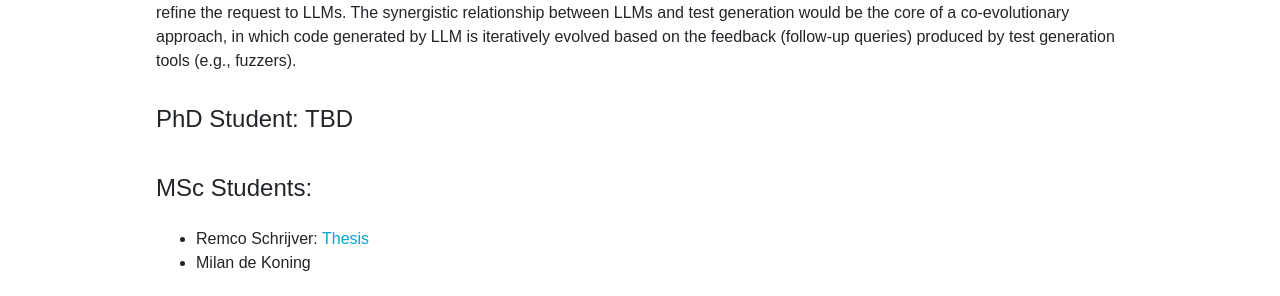
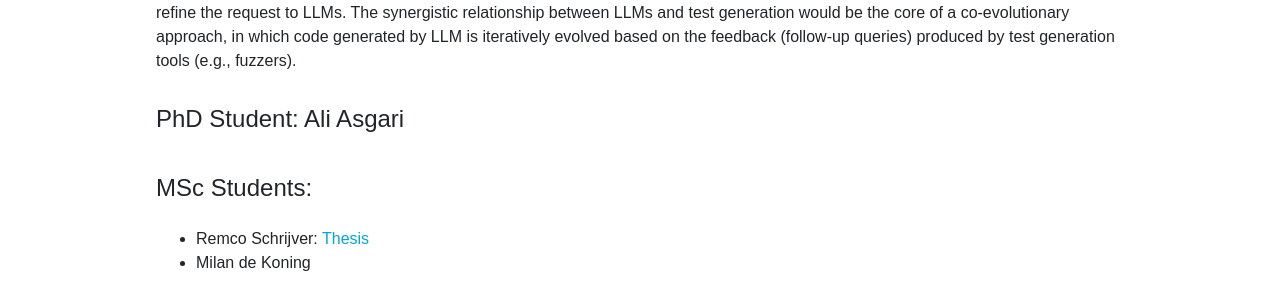
Before and after one commit to SERG-Delft/ai4se-website, a Jekyll site: the page built from _tracks/01_code_gen_validation.md, in a window 1280 px wide. Shown: the part 541-837 px from the top of the page. Built offline with Jekyll 4.4.1, drawn with Linux system fonts in a browser that asks for light colours; nearby versions of some CDN libraries.

Commit message:
Update 01_code_gen_validation.md
Track 1 is updated.

```diff
--- a/_tracks/01_code_gen_validation.md
+++ b/_tracks/01_code_gen_validation.md
@@ -4,7 +4,7 @@ track-id: 1
 title: Code Generation and Validation
 tu-leader: Annibale Panichella
 jb-leader: Pouria Derakhshanfar
-phd: TBD
+phd: Ali Asgari
 ---
 
 This track focuses on code generation using AI techniques. We aim to explore the strategies for 1) validating this generated code and 2) how this generated code can help developers validate their handwritten code (automated test generation).
@@ -15,7 +15,7 @@ One research direction involves applying metamorphic testing to obtain multiple
 
 Additionally, we plan to use test generation to validate the code created by LLMs w.r.t. bugs and crashes, for example, using fuzzing techniques to identify inputs that may trigger crashes (e.g., null pointer exception). We can then use these inputs or generated tests to refine the request to LLMs. The synergistic relationship between LLMs and test generation would be the core of a co-evolutionary approach, in which code generated by LLM is iteratively evolved based on the feedback (follow-up queries) produced by test generation tools (e.g., fuzzers).
 
-### PhD Student: TBD
+### PhD Student:  Ali Asgari
 ### MSc Students:
 - Remco Schrijver: [Thesis](/projects/track-1/2024-07-08-beyond-acceptance-rates-thesis-remco-schrijver)
 - Milan de Koning
```
